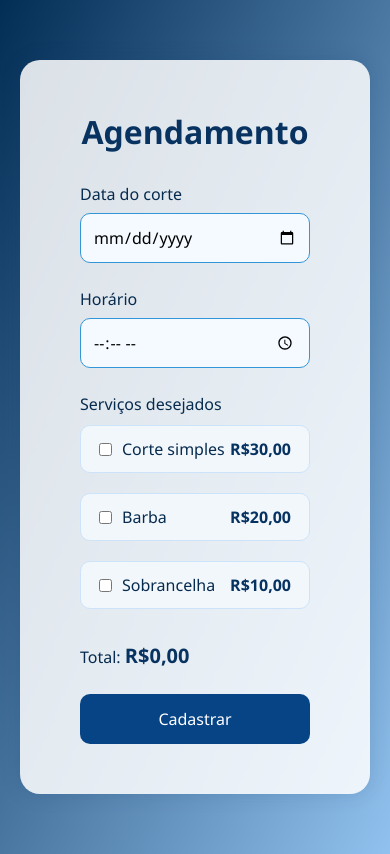
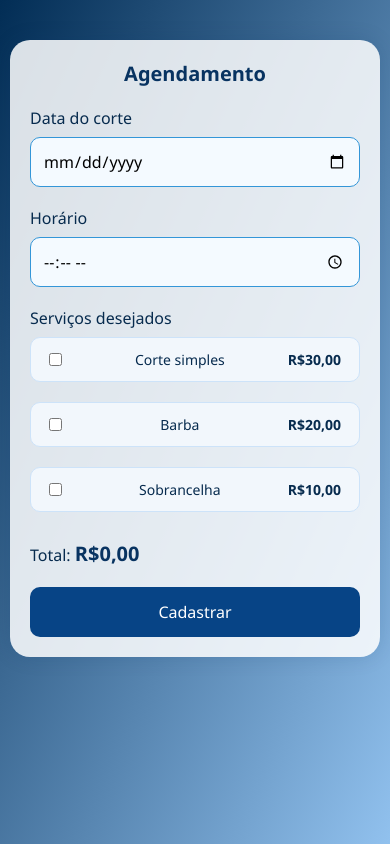
Before and after one commit to Jose-1327/Barbearia, a plain HTML site: page agendamento/agenda.html in a window 390 px wide. Drawn offline with Linux system fonts and the light colour scheme; files whose address does not match are found by name.

Commit message:
mobile pronto

```diff
--- a/agendamento/agenda.css
+++ b/agendamento/agenda.css
@@ -10,35 +10,33 @@ body {
   min-height: 100vh;
   background: linear-gradient(to bottom right, #022d55, #91c1ee);
   color: #072b4e;
-  padding: 40px 0;
+  padding: 40px 10px;
 }
 
 .cadastro-section {
   display: flex;
   align-items: center;
   justify-content: center;
-  padding: 20px;
 }
 
-/* Caixa principal aumentada */
 .cadastro-container {
   width: 100%;
   max-width: 900px;
   background: #ffffffd9;
-  padding: 50px 60px;
+  padding: 30px;
   border-radius: 20px;
   box-shadow: 0 0 20px rgba(0, 51, 102, 0.15);
 }
 
 .cadastro-container h2 {
   text-align: center;
-  margin-bottom: 30px;
-  font-size: 32px;
+  margin-bottom: 20px;
+  font-size: clamp(20px, 4vw, 32px);
   color: #083361;
 }
 
 .form-group {
-  margin-bottom: 25px;
+  margin-bottom: 20px;
 }
 
 .cadastro-form label {
@@ -64,12 +62,11 @@ body {
   outline: none;
 }
 
-/* Serviços organizados como cartões */
+/* Serviços */
 .servicos {
   display: flex;
   flex-direction: column;
   gap: 12px;
-  margin-top: 10px;
 }
 
 .servicos label {
@@ -95,16 +92,6 @@ body {
   accent-color: #074486;
 }
 
-.servicos span {
-  flex: 1;
-}
-
-.servicos strong {
-  color: #063261;
-  font-weight: bold;
-}
-
-/* Total */
 #total {
   font-size: 20px;
   font-weight: bold;
@@ -131,3 +118,15 @@ body {
 .btn:hover {
   background: #0069d3;
 }
+
+/* Responsivo */
+@media (max-width: 480px) {
+  .cadastro-container {
+    padding: 20px;
+  }
+  .servicos label {
+    font-size: 14px;
+    flex-wrap: wrap;
+    gap: 5px;
+  }
+}
--- a/cadastro_cliente/cadastro.css
+++ b/cadastro_cliente/cadastro.css
@@ -16,20 +16,19 @@ body {
   padding: 40px 20px;
 }
 
-/* Formulário centralizado */
 .cadastro-container {
   width: 100%;
   max-width: 600px;
   background: #ffffffd9;
-  padding: 50px;
+  padding: 30px;
   border-radius: 20px;
   box-shadow: 0 0 15px rgba(0, 51, 102, 0.1);
 }
 
 .cadastro-container h2 {
   text-align: center;
-  margin-bottom: 30px;
-  font-size: 30px;
+  margin-bottom: 20px;
+  font-size: clamp(20px, 4vw, 30px);
   color: #083361;
 }
 
@@ -57,3 +56,13 @@ body {
   border-color: #c5c8ca;
   outline: none;
 }
+
+/* Responsivo */
+@media (max-width: 480px) {
+  .cadastro-container {
+    padding: 20px;
+  }
+  .cadastro-form input {
+    font-size: 14px;
+  }
+}
--- a/style.css
+++ b/style.css
@@ -15,16 +15,17 @@ body {
 header {
   position: fixed;
   width: 100%;
-  padding: 20px 50px;
+  padding: 15px 20px;
   background: linear-gradient(to right, #063261, #008bd1);
   display: flex;
   justify-content: space-between;
   align-items: center;
+  flex-wrap: wrap;
   z-index: 10;
 }
 
 .logo {
-  font-size: 24px;
+  font-size: clamp(18px, 4vw, 24px);
   color: white;
   font-weight: bold;
 }
@@ -33,6 +34,7 @@ header {
   list-style: none;
   display: flex;
   gap: 20px;
+  flex-wrap: wrap;
 }
 
 .menu ul li a {
@@ -55,22 +57,22 @@ header {
 
 /* Hero Section */
 .hero {
-  height: 100vh;
+  min-height: 100vh;
   display: flex;
   align-items: center;
   justify-content: center;
-  padding-top: 80px;
+  padding: 100px 20px 40px;
   text-align: center;
   background: linear-gradient(to bottom right, #cce6ff, #ffffff);
 }
 
 .hero-content h1 {
-  font-size: 48px;
+  font-size: clamp(24px, 5vw, 48px);
   color: #003366;
 }
 
 .hero-content p {
-  font-size: 20px;
+  font-size: clamp(14px, 2.5vw, 20px);
   margin: 20px 0;
 }
 
@@ -81,6 +83,8 @@ header {
   text-decoration: none;
   border-radius: 13px;
   transition: background 0.3s;
+  display: inline-block;
+  font-size: clamp(14px, 2.5vw, 16px);
 }
 
 .btn:hover {
@@ -107,3 +111,19 @@ header {
     display: block;
   }
 }
+
+@media (max-width: 480px) {
+  .hero {
+    padding-top: 80px;
+  }
+  .btn {
+    padding: 10px 20px;
+  }
+}
+
+@media (max-width: 350px) {
+  header {
+    flex-direction: column;
+    align-items: flex-start;
+  }
+}
```
Also changed, not shown: index.html (+2 -0 lines).
